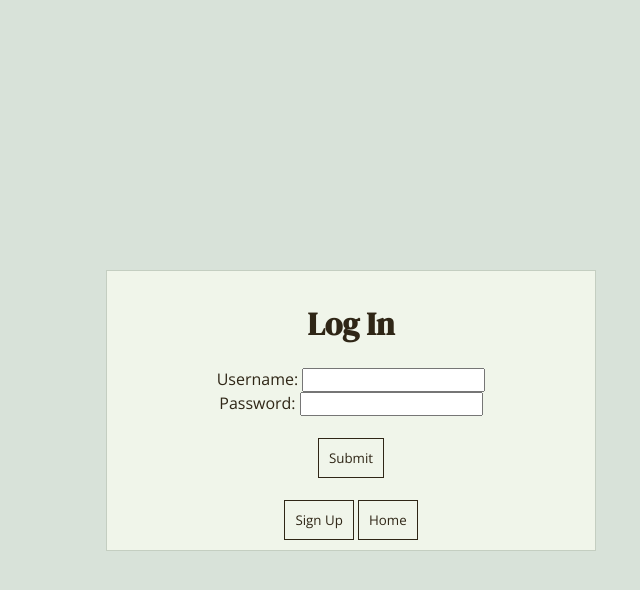
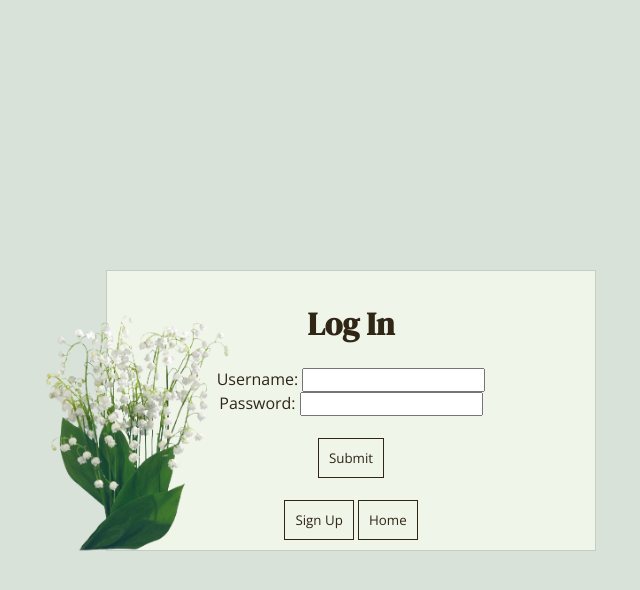
Before and after one commit to bioshield-hatch/ai-backend, a Flask app: page /login in a window 1280 px wide. Shown: the top 590 px of the page, without its empty margins (289-929 px from the left). Run offline with Flask 3, Linux system fonts and the light colour scheme.

Commit message:
flower picture

```diff
--- a/static/substyles/basic.css
+++ b/static/substyles/basic.css
@@ -9,6 +9,7 @@ body {
   /*containers*/
   /*small container*/
 .scontainer{
+    position: relative;
     text-align: center;
     padding: 10px;
     margin: 5px;
@@ -26,3 +27,11 @@ body {
   background-color: var(--secbg);
   border: 1.5px solid var(--accent1);
 }
+
+/*design stuff*/
+#flower{
+  position: absolute;
+  z-index: 1;
+  bottom: -3px;
+  left: -70px;
+}
--- a/templates/index.html
+++ b/templates/index.html
@@ -23,8 +23,6 @@
         <a href="{{ url_for('diagnose_plant') }}">Plant Diagnosis</a>
         |
         <a href="{{ url_for('secure_upload') }}">Secure Upload</a>
-        |
-        <a href="#">page 3</a>
       </div>
       <!--misc area 1 (tall left box)-->
       <div class="grid-sec" id="g3">
--- a/templates/login.html
+++ b/templates/login.html
@@ -26,6 +26,7 @@
       <br>
       <a href="{{ url_for('signup') }}"><button>Sign Up</button></a>
       <a href="{{ url_for('index') }}"><button>Home</button></a>
+      <img src="/static/assets/lilyofthevalley.png" width="200px" id="flower">
     </div>
   </body>
 </html>
```
Also changed, not shown: static/assets/lilyofthevalley.png (added).
